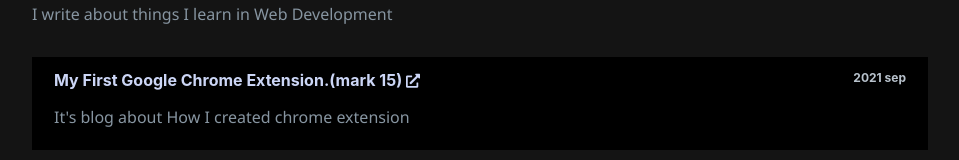
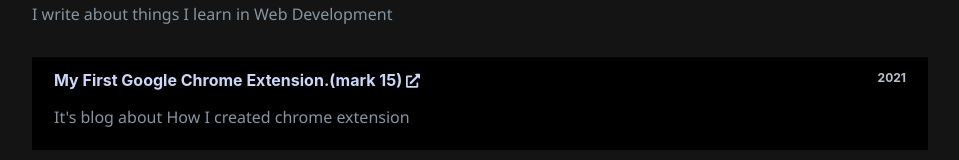
Before and after one commit to pranitcode/My-portfolio-v-1, a React (Create React App) app: page /blog in a window 1280 px wide. Shown: the part 149-309 px from the top of the page, without its empty margins (160-1119 px from the left). Built offline with nearby package versions, Linux system fonts and the light colour scheme.

Commit message:
date change

```diff
--- a/src/components/data/BlogData.js
+++ b/src/components/data/BlogData.js
@@ -4,7 +4,7 @@ export const Blogdata = [
         id: 1,
         BlogName: "My First Google Chrome Extension.(mark 15)",
         AboutBlog: "It's blog about How I created chrome extension",
-        Date: "2021 sep",
+        Date: "2021",
         url:"https://pranitcode.hashnode.dev/my-first-google-chrome-extension"
     },
     {
```
